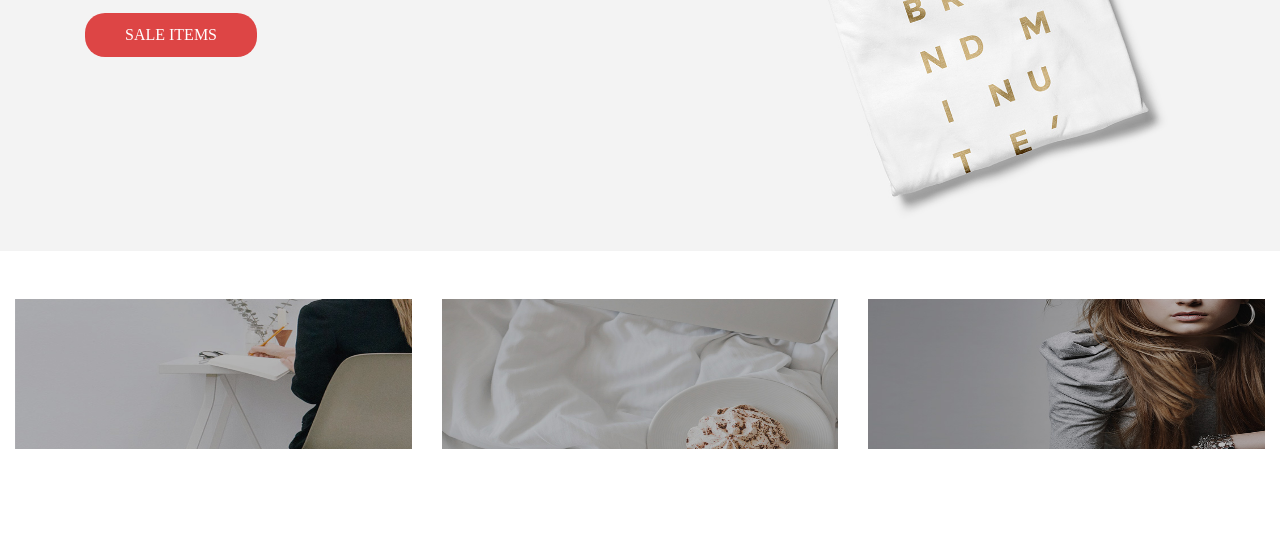
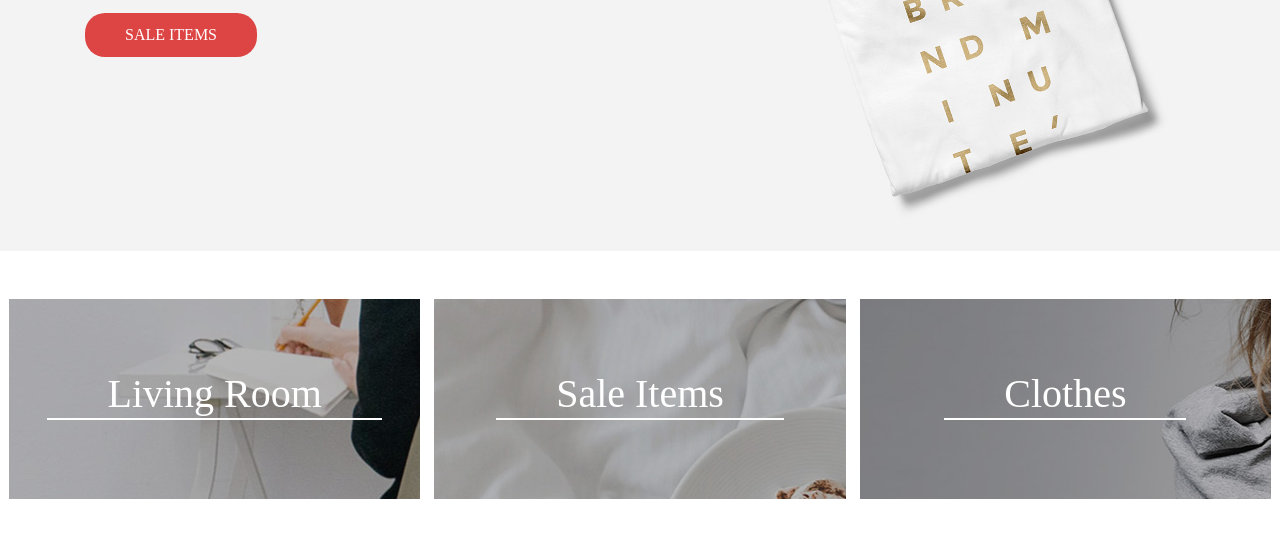
Before and after one commit to Anis662/cs_emporium_js_14, a website: page index.html in a window 1280 px wide. Shown: the part 508-1046 px from the top of the page. Drawn offline with Linux system fonts and the light colour scheme.

Commit message:
fin de la deuxieme section

```diff
--- a/index.html
+++ b/index.html
@@ -80,18 +80,22 @@
 
 <!-- La deuxieme section -->
 <section id="section2" class="container-fluid mt-5">
-<div class="row">
+<div class="row  justify-content-center align-items-center flex-nowrap m-2">
     <div class="col-4">
-        <img src="./public/img/services/service-1.jpg" alt="">
-    </div>
-    <div class="col-4 ">
-        <img src="./public/img/services/service-2.jpg" alt="">
+        <h1 class="text-white  ">Living Room</h1>
     </div>
     <div class="col-4">
-        <img src="./public/img/services/slider-3.jpg" alt="">
+        <h1 class="text-white">Sale Items</h1>
+    </div>
+    <div class="col-4">
+        <h1 class="text-white">Clothes</h1>
     </div>
 </div>
 </section>
+
+<!-- La troisieme section -->
+
+
 
 
     <script src="./public/js/main.js"></script>
--- a/src/sass/style.sass
+++ b/src/sass/style.sass
@@ -64,8 +64,48 @@ header
     height: 500px
 
     .row
+
         .col-4
+            margin: 0px 7px
 
-            img
-                height: 150px
+
+            &:first-child
+
+
+                display: flex
+                align-items: center
+                justify-content: center
                 width: 100%
+                height: 200px
+                background-color: #333
+                background-image: url("../../public/img/services/service-1.jpg")
+                background-position: center
+
+
+
+
+
+            h1
+                border-bottom: 2px solid white
+                padding: 0 60px
+            &:nth-child(2)
+
+                display: flex
+                align-items: center
+                justify-content: center
+                width: 100%
+                height: 200px
+                background-color: #333
+                background-image: url("../../public/img/services/service-2.jpg")
+                background-position: center
+
+            &:nth-child(3)
+
+                display: flex
+                align-items: center
+                justify-content: center
+                width: 100%
+                height: 200px
+                background-color: #333
+                background-image: url("../../public/img/services/slider-3.jpg")
+                 background-position: center
```
Also changed, not shown: public/css/stle.css, public/css/style.css, 2 other files.
